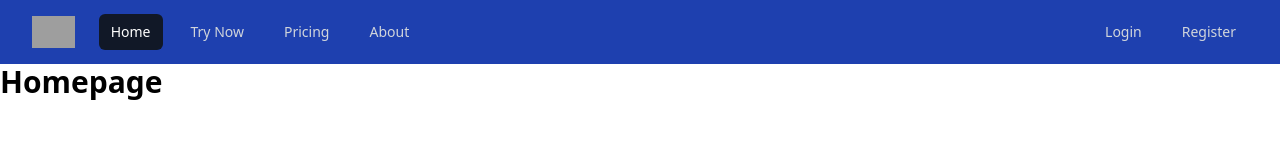
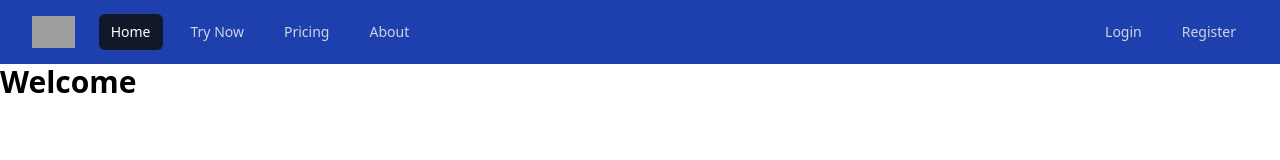
Before and after one commit to charlesxu27/covrd, a Next.js app: page / in a window 1280 px wide. Shown: the top 160 px of the page. Built offline with nearby package versions, Linux system fonts and the light colour scheme; grey boxes are pictures that could not be loaded.

Commit message:
modify landing page

```diff
--- a/pages/index.tsx
+++ b/pages/index.tsx
@@ -8,7 +8,7 @@
   return (
     <>
       <Navbar />
-      <h1 className="text-3xl font-bold">Homepage</h1>
+      <h1 className="text-3xl font-bold">Welcome</h1>
       <Footer />
     </>
   );
```
